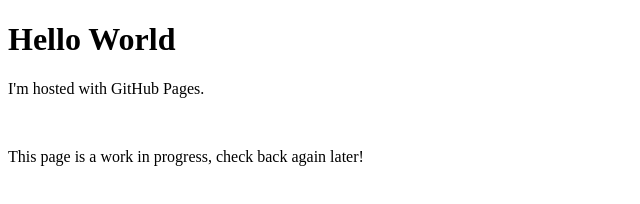
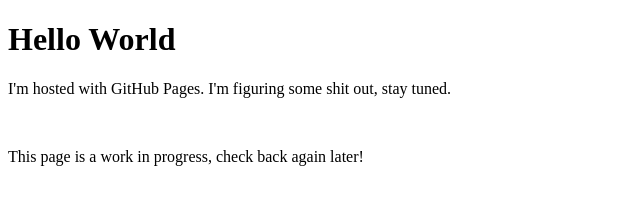
Before and after one commit to kstlouis/kstlouis.github.io, a plain HTML site: page index.html in a window 1280 px wide. Shown: the whole page, without its empty margins (0-640 px from the left). Drawn offline with Linux system fonts and the light colour scheme.

Commit message:
Update index.html

```diff
--- a/index.html
+++ b/index.html
@@ -2,7 +2,7 @@
 <html>
 <body>
 <h1>Hello World</h1>
-<p>I'm hosted with GitHub Pages.</p>
+<p>I'm hosted with GitHub Pages. I'm figuring some shit out, stay tuned.</p>
 <br/>
 <p>This page is a work in progress, check back again later!<p>
 </body>
```
